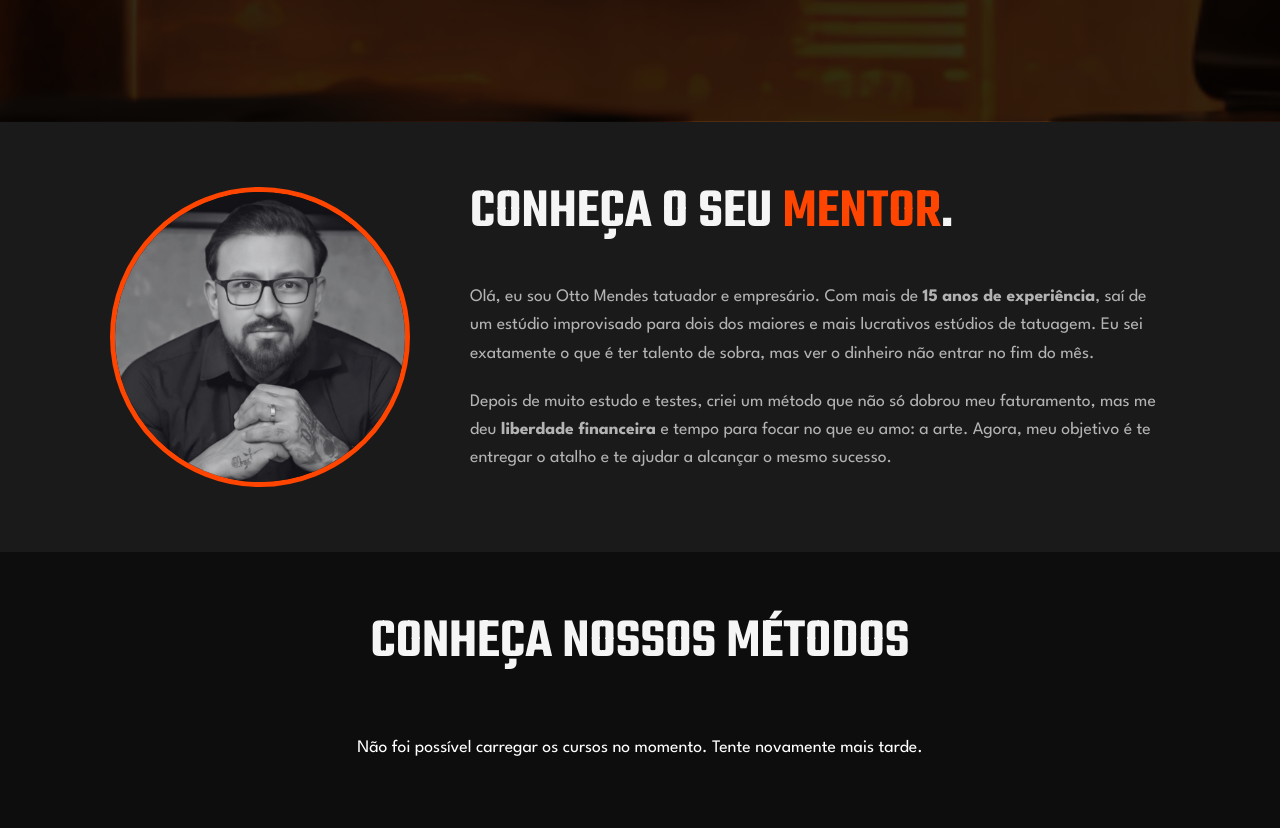
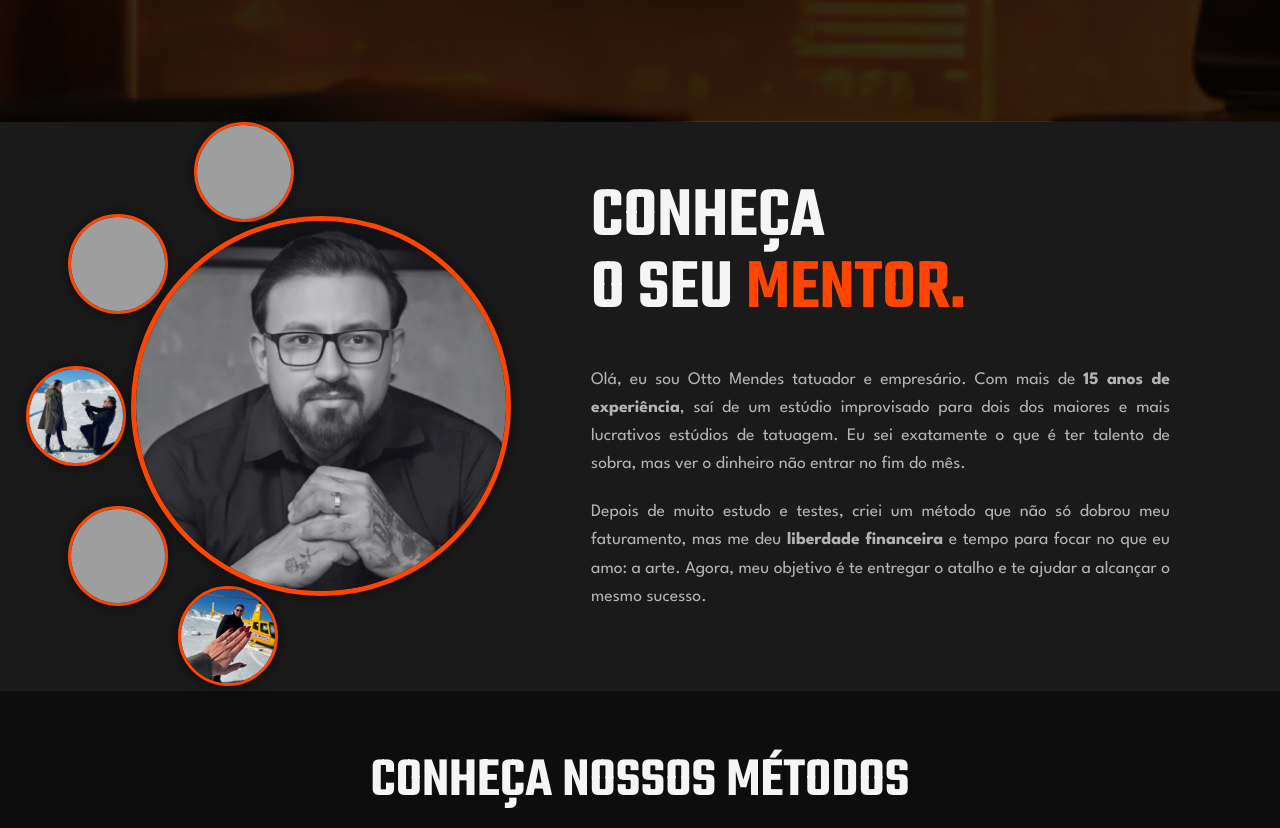
Before and after one commit to andre-guaraci/landPageEstudioLucrativo, a plain HTML site: page index.html in a window 1280 px wide. Shown: the part 560-1388 px from the top of the page. Drawn offline with nearby package versions, Linux system fonts and the light colour scheme; no server answers; grey boxes are pictures that could not be loaded.

Commit message:
Alteracao_estilo_area_mentor
Foi alterado o estilo da área do mentor, incluído novas imagens e trocado layout.

```diff
--- a/index.html
+++ b/index.html
@@ -29,16 +29,23 @@
     </header>
 
     <main>
-        <!-- ====================
+       <!-- ====================
              SEÇÃO SOBRE O MENTOR
         ===================== -->
         <section class="about">
             <div class="container about-container">
-                <img src="/img/400x400_mentor.png"
-                     onerror="this.onerror=null;this.src='https://placehold.co/400x400/1a1a1a/ffffff?text=Sua+Foto';"
-                     alt="Foto do Mentor do Curso" class="mentor-photo">
+                <!-- GALERIA CIRCULAR DO MENTOR -->
+                <div class="mentor-gallery-circular">
+                    <img src="/img/400x400_mentor.png" alt="Foto principal do Mentor Otto Mendes" class="main-mentor-photo">
+                    <img src="/img/Foto_1.jpg" alt="Galeria do mentor 1" class="support-photo photo1">
+                    <img src="/img/Foto_2.jpg" alt="Galeria do mentor 2" class="support-photo photo2">
+                    <img src="/img/Foto_3.jpg" alt="Galeria do mentor 3" class="support-photo photo3">
+                    <img src="/img/Foto_4.jpg" alt="Galeria do mentor 4" class="support-photo photo4">
+                    <img src="/img/Foto_5.jpg" alt="Galeria do mentor 5" class="support-photo photo5">
+                </div>
+
                 <div class="about-text">
-                    <h2 class="section-title">CONHEÇA O SEU <span class="highlight">MENTOR</span>.</h2>
+                    <h2 class="section-title">CONHEÇA<br>O SEU <span class="highlight">MENTOR.</span></h2>
                     <p>Olá, eu sou Otto Mendes tatuador e empresário. Com mais de <strong>15 anos de experiência</strong>, saí de um estúdio improvisado para dois dos maiores e mais lucrativos estúdios de tatuagem. Eu sei exatamente o que é ter talento de sobra, mas ver o dinheiro não entrar no fim do mês.</p>
                     <p>Depois de muito estudo e testes, criei um método que não só dobrou meu faturamento, mas me deu <strong>liberdade financeira</strong> e tempo para focar no que eu amo: a arte. Agora, meu objetivo é te entregar o atalho e te ajudar a alcançar o mesmo sucesso.</p>
                 </div>
--- a/style.css
+++ b/style.css
@@ -102,6 +102,95 @@ p {
     max-width: 800px;
     margin-bottom: 40px;
 }
+/* --- SEÇÃO SOBRE O MENTOR --- */
+.about {
+    background-color: var(--black);
+}
+
+.about-container {
+    display: flex;
+    align-items: center;
+    gap: 5%; /* Espaçamento entre a galeria e o texto */
+    text-align: left;
+}
+
+.about-text {
+    flex-basis: 55%; /* O texto ocupa 55% do espaço */
+}
+
+.about-text .section-title {
+    text-align: left;
+    font-size: 4.5rem; /* Aumenta o tamanho da fonte do título */
+    line-height: 1;
+}
+
+.about-text p {
+    color: var(--text-gray);
+    margin-bottom: 20px;
+    font-size: 1.1rem;
+    text-align: justify;
+}
+
+/* ESTILOS DA GALERIA CIRCULAR DO MENTOR */
+.mentor-gallery-circular {
+    flex-basis: 40%; /* A galeria ocupa 40% */
+    position: relative;
+    width: 400px; /* Tamanho base */
+    height: 400px;
+    margin: 0 auto;
+}
+
+.mentor-gallery-circular img {
+    border-radius: 50%;
+    object-fit: cover;
+    position: absolute;
+    box-shadow: 0 0 15px rgba(0,0,0,0.5);
+}
+
+.main-mentor-photo {
+    width: 380px;
+    height: 380px;
+    border: 5px solid var(--orange);
+    top: 50%;
+    left: 50%;
+    transform: translate(-50%, -50%);
+    z-index: 2;
+}
+
+.support-photo {
+    width: 100px;
+    height: 100px;
+    border: 3px solid var(--orange);
+    z-index: 1;
+}
+
+/* Posicionamento das fotos de suporte */
+.photo1 { top: -21%; left: 20%; }
+.photo2 { top: 2%; left: -10%; }
+.photo3 { top: 40%; left: -20%; }
+.photo4 { bottom: 0%; left: -10%; }
+.photo5 { bottom: -20%; right: 60%; }
+
+
+/* --- RESPONSIVIDADE PARA A SECÇÃO DO MENTOR --- */
+@media (max-width: 900px) {
+    .about-container {
+        flex-direction: column;
+        text-align: center;
+    }
+    .about-text .section-title {
+        text-align: center;
+        margin-top: 40px; /* Adiciona espaço quando empilha */
+    }
+    .mentor-gallery-circular {
+        margin-bottom: 40px;
+    }
+}
+
+@media (max-width: 768px) {
+    .about-text .section-title { font-size: 3.5rem; }
+}
+
 
 /* --- SEÇÃO SOBRE --- */
 .about {
```
Also changed, not shown: product-checklist-profissional.html (+2 -2 lines), product-conteudo-premium.html (+2 -2 lines), product-cuidados-pos-tatuagem.html (+2 -2 lines), product-roteiro-atendimento.html (+2 -2 lines), product-scripts-whatsapp.html (+2 -2 lines), img/Foto_3.JPG (added), img/Foto_5.jpg (added), 3 other files.
